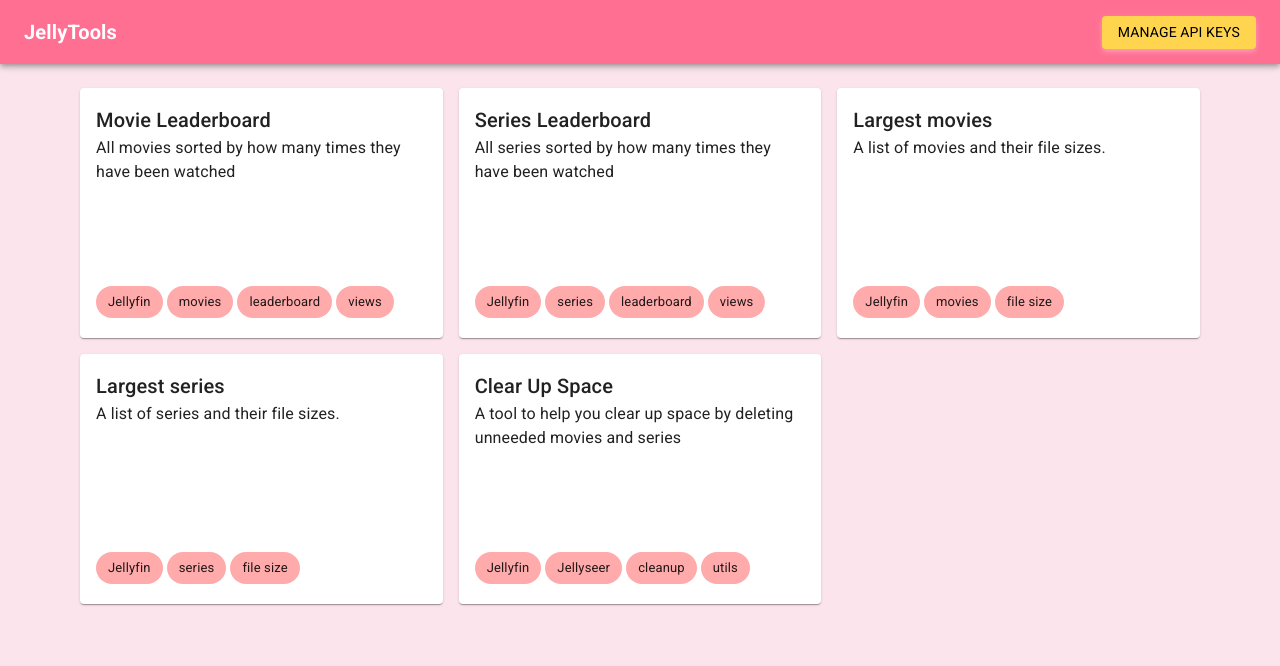
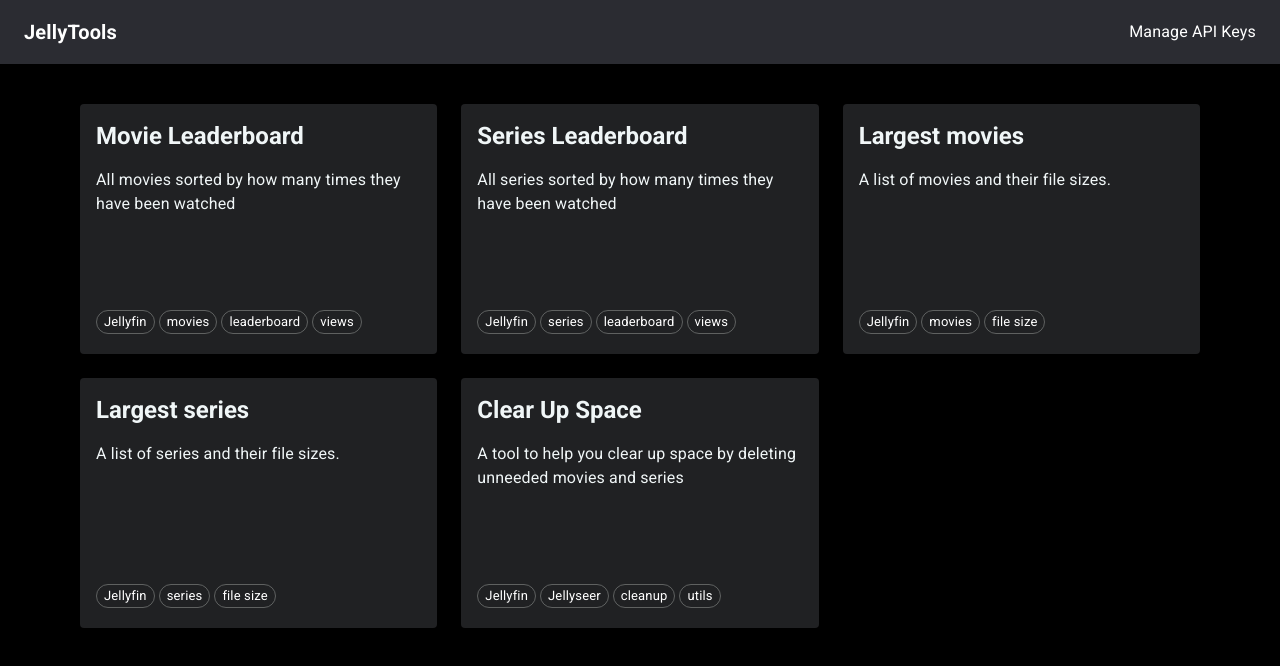
Before and after one commit to Jheesbrough/JellyTools, a Next.js app: page / in a window 1280 px wide. Shown: the top 666 px of the page. Built offline with nearby package versions, Linux system fonts and the light colour scheme; what @mui/material-nextjs would draw is missing.

Commit message:
Dark theme prototype

```diff
--- a/app/page.tsx
+++ b/app/page.tsx
@@ -1,16 +1,20 @@
-import React from 'react';
+"use client";
 import Navbar from "@/components/navbar/navbar";
+import ViewApplications from '@/components/viewTools';
 import { JellyApisProvider } from '@/utils/contexts/JellyApisProvider';
-import ViewApplications from '@/components/viewTools';
-import { Container } from '@mui/material';
+import { Box, Container } from '@mui/material';
 
 export default function Home() {
   return (
-    <JellyApisProvider>
-      <Navbar />
-      <Container sx={{ mt: 3 }}>
-        <ViewApplications />
-      </Container>
-    </JellyApisProvider>
+    <>
+      <JellyApisProvider>
+        <Navbar />
+        <Box sx={{ position: 'relative', minHeight: '100vh' }}>
+          <Container sx={{ pt: 3, position: 'relative', zIndex: 0 }}>
+            <ViewApplications />
+          </Container>
+        </Box>
+      </JellyApisProvider>
+    </>
   );
 }
--- a/app/theme.ts
+++ b/app/theme.ts
@@ -4,19 +4,61 @@ import { createTheme } from "@mui/material";
 const theme = createTheme({
   palette: {
     primary: {
-      main: '#ff6f92', // Pink
+      main: '#2b2c32',
     },
     secondary: {
-      main: '#ffd54f', // Yellow
+      main: '#39b6d3',
     },
     background: {
-      default: '#fbe4ec', // Light pink
+      default: '#000000',
+      paper: '#202123',
     },
     warning: {
-      main: '#ffb64d', // Orange
+      main: '#ffb64d',
     },
     info: {
-      main: '#ffabab', // Salmon
+      main: '#7A7C7B',
+    },
+    error: {
+      main: '#ff4d4d',
+    },
+    text: {
+      primary: '#f0f6f7',
+      secondary: 'rgba(255, 255, 255, 0.7)',
+      disabled: 'rgba(210, 210, 210, 0.5)',
+    },
+    action: {
+      active: '#ffffff',
+    },
+  },
+  components: {
+    MuiOutlinedInput: {
+      styleOverrides: {
+        input: {
+          '& $notchedOutline': {
+            borderColor: '#ffffff',
+          },
+          '&:hover $notchedOutline': {
+            borderColor: '#ffffff',
+          },
+          '&$focused $notchedOutline': {
+            borderColor: '#ffffff',
+          },
+        },
+      },
+    },
+
+    MuiInput: {
+      styleOverrides: {
+        underline: {
+          '&:before': {
+            borderBottomColor: '#ffffff',
+          },
+          '&:after': {
+            borderBottomColor: '#ffffff',
+          },
+        },
+      },
     },
   },
 });
--- a/components/WSButton.tsx
+++ /dev/null
@@ -1,8 +0,0 @@
-import Button, { ButtonProps } from '@mui/material/Button';
-import { styled } from '@mui/material/styles';
-
-const WSButton = styled(Button)<ButtonProps>(({ }) => ({
-  boxShadow: '0px 2px 4px -1px rgba(255, 255, 255, 0.2), 0px 4px 5px 0px rgba(255, 255, 255, 0.14), 0px 1px 10px 0px rgba(255, 255, 255, 0.12)',
-}));
-
-export default WSButton;
--- a/components/navbar/ApiKeyDialog.tsx
+++ b/components/navbar/ApiKeyDialog.tsx
@@ -133,13 +133,18 @@ const ApiKeyDialog: React.FC<ApiKeyDialogProps> = ({
         )}
       </DialogContent>
       <DialogActions>
-        <Button onClick={handleDialogClose} color="primary">
+        <Button onClick={handleDialogClose} sx={{ color: '#fff' }}>
           Cancel
         </Button>
-        <Button onClick={handleTestApiKeys} color="primary" startIcon={getTestButtonIcon()}>
+        <Button onClick={handleTestApiKeys} sx={{ color: '#fff' }} startIcon={getTestButtonIcon()}>
           Test
         </Button>
-        <Button onClick={handleManageApiKeys} color="primary" disabled={!testResult || !testResult.success}>
+        <Button
+          onClick={handleManageApiKeys}
+          sx={{ color: '#fff' }}
+          disabled={!testResult || !testResult.success}
+          style={{ color: (!testResult || !testResult.success) ? 'rgba(255, 255, 255, 0.5)' : '#fff' }}
+        >
           Save
         </Button>
       </DialogActions>
--- a/components/navbar/navbar.tsx
+++ b/components/navbar/navbar.tsx
@@ -5,7 +5,6 @@ import Popper from '@mui/material/Popper';
 import Toolbar from '@mui/material/Toolbar';
 import Typography from '@mui/material/Typography';
 import React, { useEffect, useRef, useState } from 'react';
-import WSButton from '../WSButton';
 import ApiKeyMenu from './ApiKeyMenu';
 
 const Navbar: React.FC = () => {
@@ -47,29 +46,23 @@ const Navbar: React.FC = () => {
   }, [open, dialogOpen]);
 
   return (
-    <AppBar position="static">
+    <AppBar position="static" id="navbar" style={{ backgroundColor: '#2b2c32' }}>
       <Toolbar>
-        <Typography variant="h6" style={{ flexGrow: 1 }} color='white' fontWeight={'bold'}>
+        <Typography variant="h6" style={{ flexGrow: 1, margin: 0 }} color='white' fontWeight={'bold'}>
           JellyTools
         </Typography>
-        <WSButton
-          onClick={handleClick}
-          variant='contained'
-          color='secondary'
-        >
-          <Typography color='black' fontSize={14}>
-            Manage API Keys
-          </Typography>
-        </WSButton>
-        <Popper open={open} anchorEl={anchorEl} placement="top-start" ref={popperRef}>
+        <Typography fontSize={16} onClick={handleClick} style={{ cursor: 'pointer' }}>
+          Manage API Keys
+        </Typography>
+        <Popper open={open} anchorEl={anchorEl} placement="bottom" ref={popperRef}>
           {({ TransitionProps }) => (
-            <Paper {...TransitionProps} style={{ padding: '10px' }}>
+            <Paper {...TransitionProps} style={{ padding: '10px', backgroundColor: '#3b3c42' }}>
               <ApiKeyMenu isDialogOpen={dialogOpen} setDialogOpen={setDialogOpen} />
             </Paper>
           )}
         </Popper>
       </Toolbar>
-    </AppBar>
+    </AppBar >
   );
 };
 
--- a/components/viewTools.tsx
+++ b/components/viewTools.tsx
@@ -97,12 +97,20 @@ const ViewTools = () => {
         onClick={() => handleOpen(tool.content, index)}
       >
         <div>
-          <Typography variant="h6">{tool.title}</Typography>
+          <Typography variant="h5" fontWeight={'bold'} sx={{ mb: 2 }}>{tool.title}</Typography>
           <Typography variant="body1">{tool.description}</Typography>
         </div>
         <div>
           {tool.tags.map((tag, tagIndex) => (
-            <Chip color={"info"} key={tagIndex} label={tag} style={{ marginRight: 4, marginBottom: 4 }} />
+            <Chip
+              size={"small"}
+              variant='outlined'
+              color={"info"}
+              key={tagIndex}
+              label={tag}
+              style={{ marginRight: 4, marginBottom: 4, color: 'white' }}
+            />
+
           ))}
         </div>
       </Paper>
@@ -111,7 +119,7 @@ const ViewTools = () => {
 
   return (
     <>
-      <Grid container spacing={2} m={2}>
+      <Grid container spacing={3} m={2}>
         {squares}
       </Grid>
       <Modal open={open} onClose={handleClose} closeAfterTransition>
```
